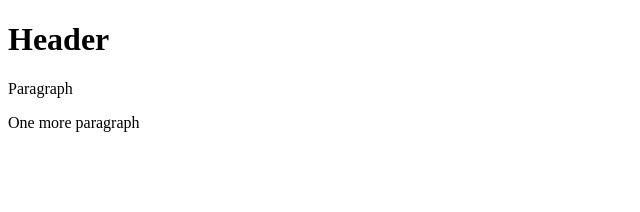
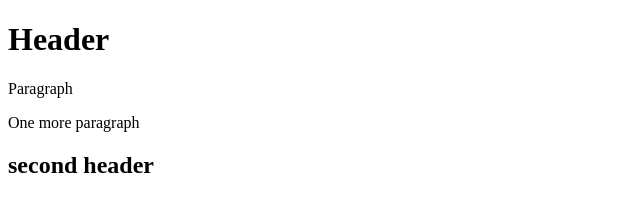
Before and after one commit to Aldiyar-Sharapiden/git-test, a website: page index.html in a window 1280 px wide. Shown: the whole page, without its empty margins (0-640 px from the left). Drawn offline with Linux system fonts and the light colour scheme.

Commit message:
fourth commit

```diff
--- a/index.html
+++ b/index.html
@@ -7,5 +7,6 @@
     <h1>Header</h1>
     <p>Paragraph</p>
     <p>One more paragraph</p>
+    <h2>second header</h2>
 </body>
 </html>
```
Also changed, not shown: package.json (added, +26 -0 lines), 2 other files.
